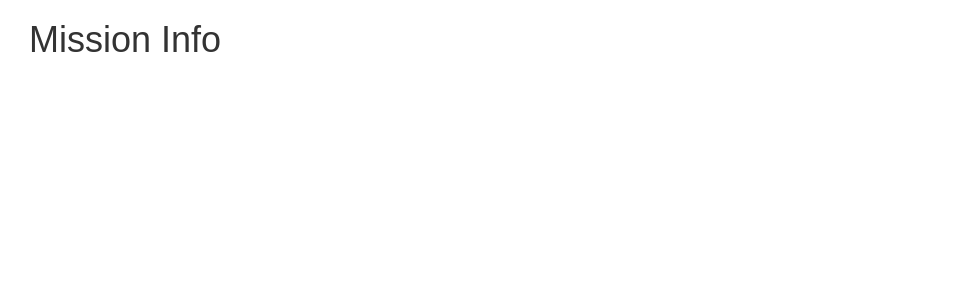
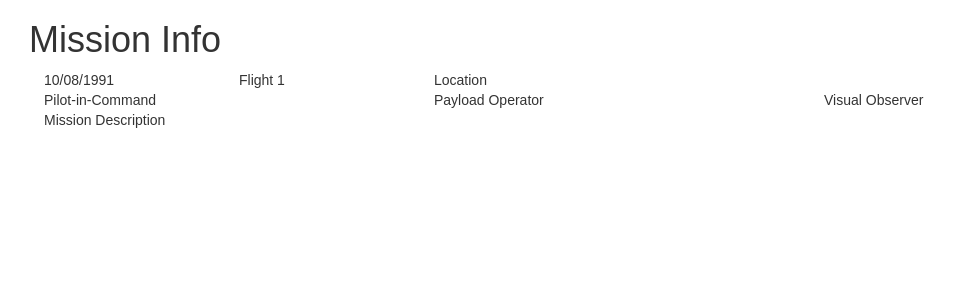
Before and after one commit to jakeavery/flight-notes, a React (Create React App) app: page / in a window 1280 px wide. Shown: the top 300 px of the page, without its empty margins (26-979 px from the left). Built offline with nearby package versions, Linux system fonts and the light colour scheme.

Commit message:
Rough Mission Info layout

```diff
--- a/src/components/MissionInfo.js
+++ b/src/components/MissionInfo.js
@@ -1,7 +1,7 @@
 import React, { Component } from 'react';
 
 // Import bootstrap components, ex:
-import { Row } from 'react-bootstrap';
+import { Row, Col } from 'react-bootstrap';
 // Import other componenst, ex:
 // import FlightSection from './components/FlightSection'
 
@@ -10,12 +10,25 @@ import '../App.css';
 class MissionInfo extends Component {
   render() {
     return (
-    // Build component here
-      <Row className="show-grid">
-        <h1>
-Mission Info
-        </h1>
-      </Row>
+      // Build component here
+      <div>
+        <Row className="show-grid">
+          <h1>Mission Info</h1>
+        </Row>
+        <Row className="show-grid">
+          <Col xs={2}>10/08/1991</Col>
+          <Col xs={2}>Flight 1</Col>
+          <Col xs={4}>Location</Col>
+        </Row>
+        <Row className="show-grid">
+          <Col xs={4}>Pilot-in-Command</Col>
+          <Col xs={4}>Payload Operator</Col>
+          <Col xs={4}>Visual Observer</Col>
+        </Row>
+        <Row className="show-grid">
+          <Col xs={12}>Mission Description</Col>
+        </Row>
+      </div>
     );
   }
 }
```
Also changed, not shown: 1 other file (tests, documents, lock files or other folders).
